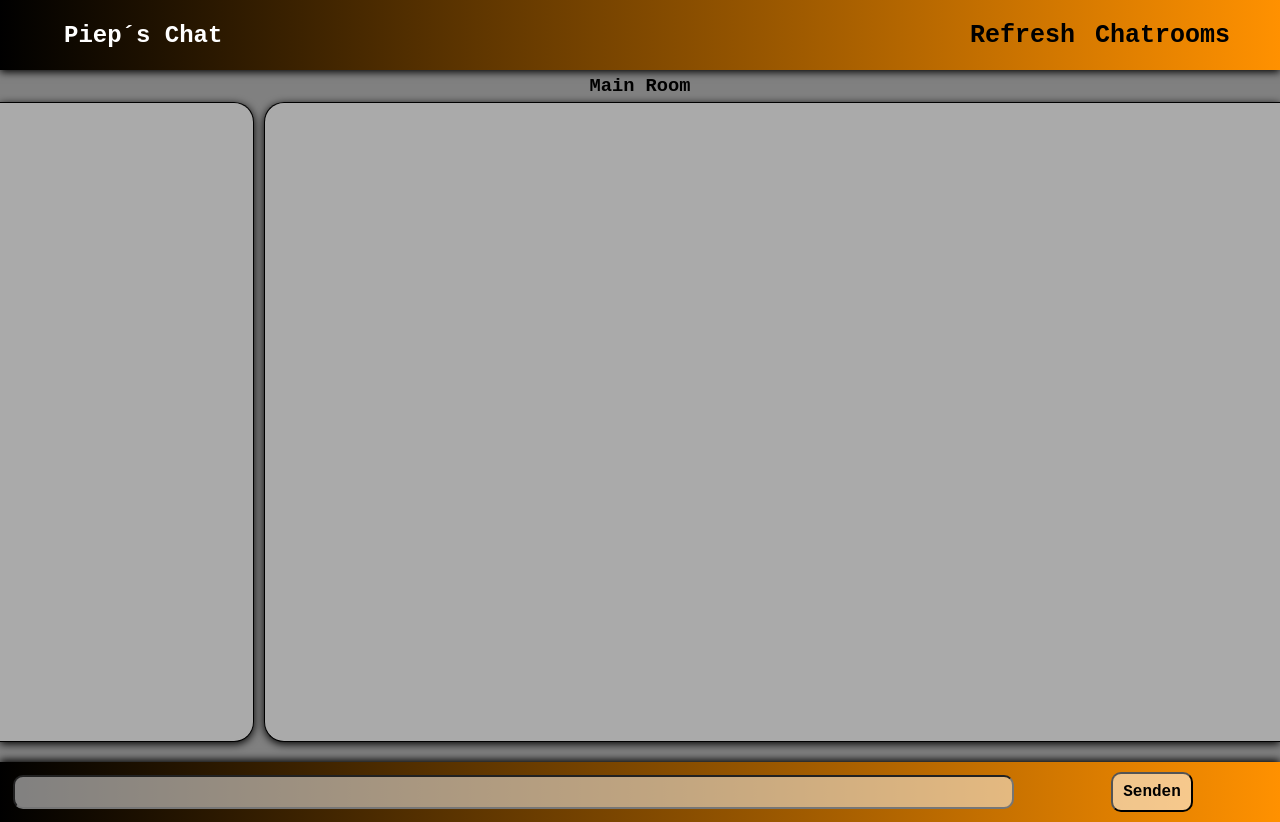
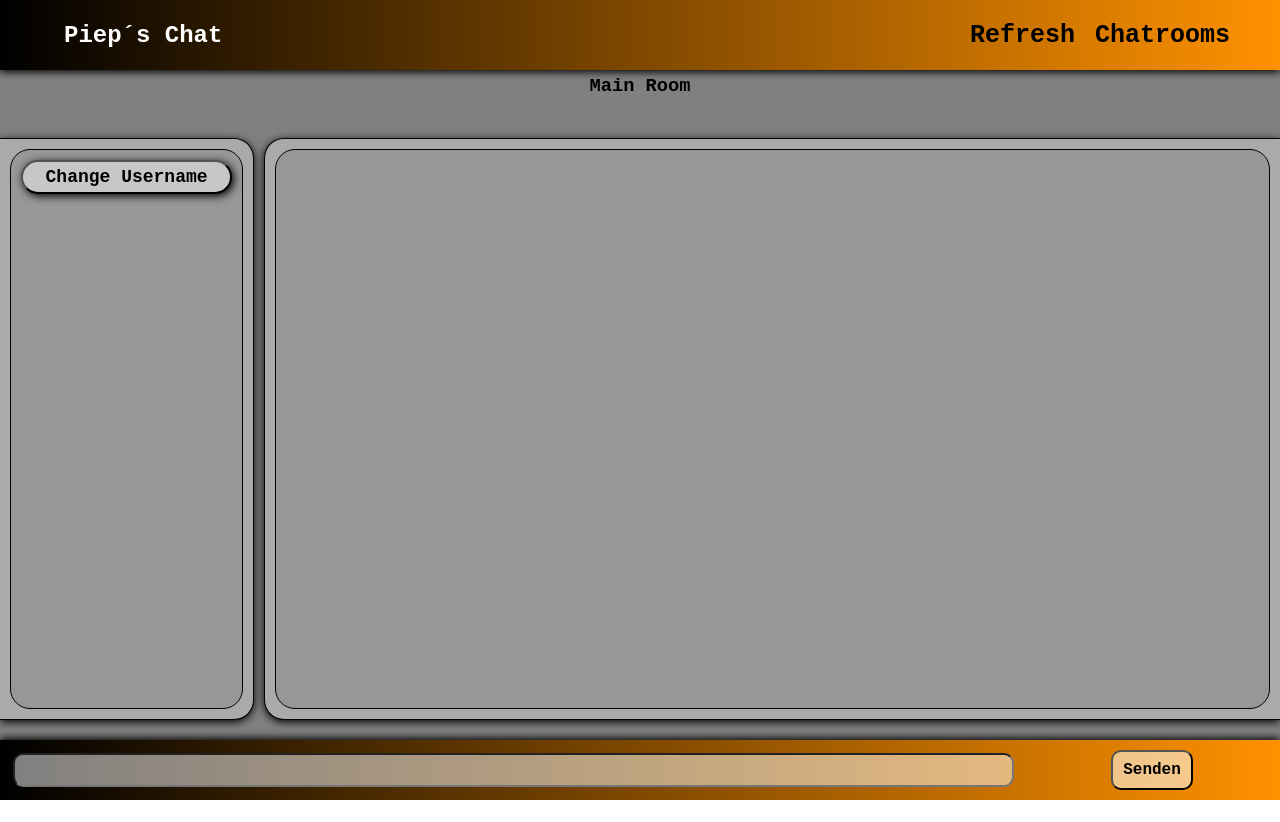
Before and after one commit to xXMaddyX/PiepsChatSystem-Rooms-, a Vue app: page / in a window 1280 px wide. After the commit the page ends 800 px from the top, so only its background shows below. Built offline with nearby package versions, Linux system fonts and the light colour scheme.

Commit message:
Update Chat Layout

```diff
--- a/src/App.vue
+++ b/src/App.vue
@@ -13,4 +13,24 @@ import { RouterView } from 'vue-router'
   box-sizing: border-box;
   font-family: 'Courier New', Courier, monospace;
 }
+
+::-webkit-scrollbar {
+    width: 0px; /* Chrome, Safari, Opera */
+    height: 0px;
+  }
+
+  /* Farbe der Scrollbar */
+  ::-webkit-scrollbar-thumb {
+    background-color: #88888800; /* Farbe des Scrollbalkens */
+  }
+
+  /* Farbe bei Mouse-Over */
+  ::-webkit-scrollbar-thumb:hover {
+    background-color: #55555500; /* Farbe des Scrollbalkens bei Mouse-Over */
+  }
+
+  /* Hintergrundfarbe der Scrollbar */
+  ::-webkit-scrollbar-track {
+    background-color: #3a3a3a00; /* Hintergrundfarbe der Scrollbar */
+  }
 </style>
--- a/src/assets/Chat.vue
+++ b/src/assets/Chat.vue
@@ -4,10 +4,35 @@
 
 
 <template>
-
+    <div class="chat-window">
+        <ul class="chat-log">
+            <!--TO DO V-For-->
+        </ul>
+    </div>
 </template>
 
 
 <style lang="scss" scoped>
-
+.chat-window {
+    display: flex;
+    flex-direction: column;
+    overflow-y: auto;
+    margin: 10px;
+    padding: 10px;
+    border: 1px solid black;
+    border-radius: 20px;
+    height: calc(100vh - 240px);
+    background-color: rgb(151, 151, 151);
+    li {
+        padding: 15px;
+        margin-top: 10px;
+        width: fit-content;
+        background-color: gray;
+        background: rgb(199, 199, 199);
+        border: 1px solid black;
+        border-radius: 20px;
+        list-style: none;
+        font-weight: 600;
+    }
+}
 </style>
--- a/src/assets/ChatUserList.vue
+++ b/src/assets/ChatUserList.vue
@@ -5,7 +5,10 @@
 
 <template>
     <div class="user-window">
-
+        <button @click="">Change Username</button>
+        <ol id="user-list">
+            <!--TO DO V-For-->
+        </ol>
     </div>
 </template>
 
@@ -13,6 +16,57 @@
 
 <style lang="scss" scoped>
 .user-window {
-    padding: 0px;
+    display: flex;
+    flex-direction: column;
+    overflow-y: auto;
+    margin: 10px;
+    padding: 10px;
+    border: 1px solid black;
+    border-radius: 20px;
+    height: calc(100vh - 240px);
+    background-color: rgb(151, 151, 151);
+    button {
+        padding: 5px;
+        font-size: 18px;
+        font-weight: 600;
+        border-radius: 20px;
+        background: rgb(199, 199, 199);
+        box-shadow: 2px 2px 8px black;
+        cursor: pointer;
+        &:hover {
+            background: gray;
+        }
+    }
+    li {
+        padding: 5px;
+        margin-top: 10px;
+        text-align: center;
+        background-color: gray;
+        background: rgb(199, 199, 199);
+        border: 1px solid black;
+        border-radius: 20px;
+        list-style: none;
+        font-weight: 600;
+    }
+
 }
+::-webkit-scrollbar {
+    width: 0px; /* Chrome, Safari, Opera */
+    height: 0px;
+  }
+
+  /* Farbe der Scrollbar */
+  ::-webkit-scrollbar-thumb {
+    background-color: #88888800; /* Farbe des Scrollbalkens */
+  }
+
+  /* Farbe bei Mouse-Over */
+  ::-webkit-scrollbar-thumb:hover {
+    background-color: #55555500; /* Farbe des Scrollbalkens bei Mouse-Over */
+  }
+
+  /* Hintergrundfarbe der Scrollbar */
+  ::-webkit-scrollbar-track {
+    background-color: #3a3a3a00; /* Hintergrundfarbe der Scrollbar */
+  }
 </style>
--- a/src/components/ChatContent.vue
+++ b/src/components/ChatContent.vue
@@ -10,10 +10,10 @@ import chatInput from '../assets/ChatInput.vue'
     <div class="body">
         <div class="main">
             <div class="user-list">
-                <chat />
+                <userList />
             </div>
             <div class="chat">
-                <userList />
+                <chat />
             </div>
         </div>
         <div class="chat-inp">
@@ -43,7 +43,6 @@ import chatInput from '../assets/ChatInput.vue'
         }
         .chat {
             width: 100%;
-            height: 80vh;
             background-color: rgb(170, 170, 170);
             border: 1px solid black;
             border-right: none;
--- a/src/varStore.ts
+++ b/src/varStore.ts
@@ -3,6 +3,7 @@ import { reactive } from "vue";
 export const chatRooms = reactive({
     actualRoom: "/",
     roomNrDisplay: "Main Room",
+    username: 'User',
 
     chatRoomUrls: {
         mainRoom: "http://127.0.0.1:5000/",
@@ -14,7 +15,7 @@ export const chatRooms = reactive({
         changeChatroom(choice: string, route: string) {
             chatRooms.roomNrDisplay = choice
             chatRooms.actualRoom = route
-        }
+        },
 
     }
 });
--- a/src/views/HomeView.vue
+++ b/src/views/HomeView.vue
@@ -43,4 +43,5 @@ import chatContent from '../components/ChatContent.vue'
   }
 
 }
+
 </style>
```
Also changed, not shown: src/assets/ChangeUserName.vue (added, +15 -0 lines).
